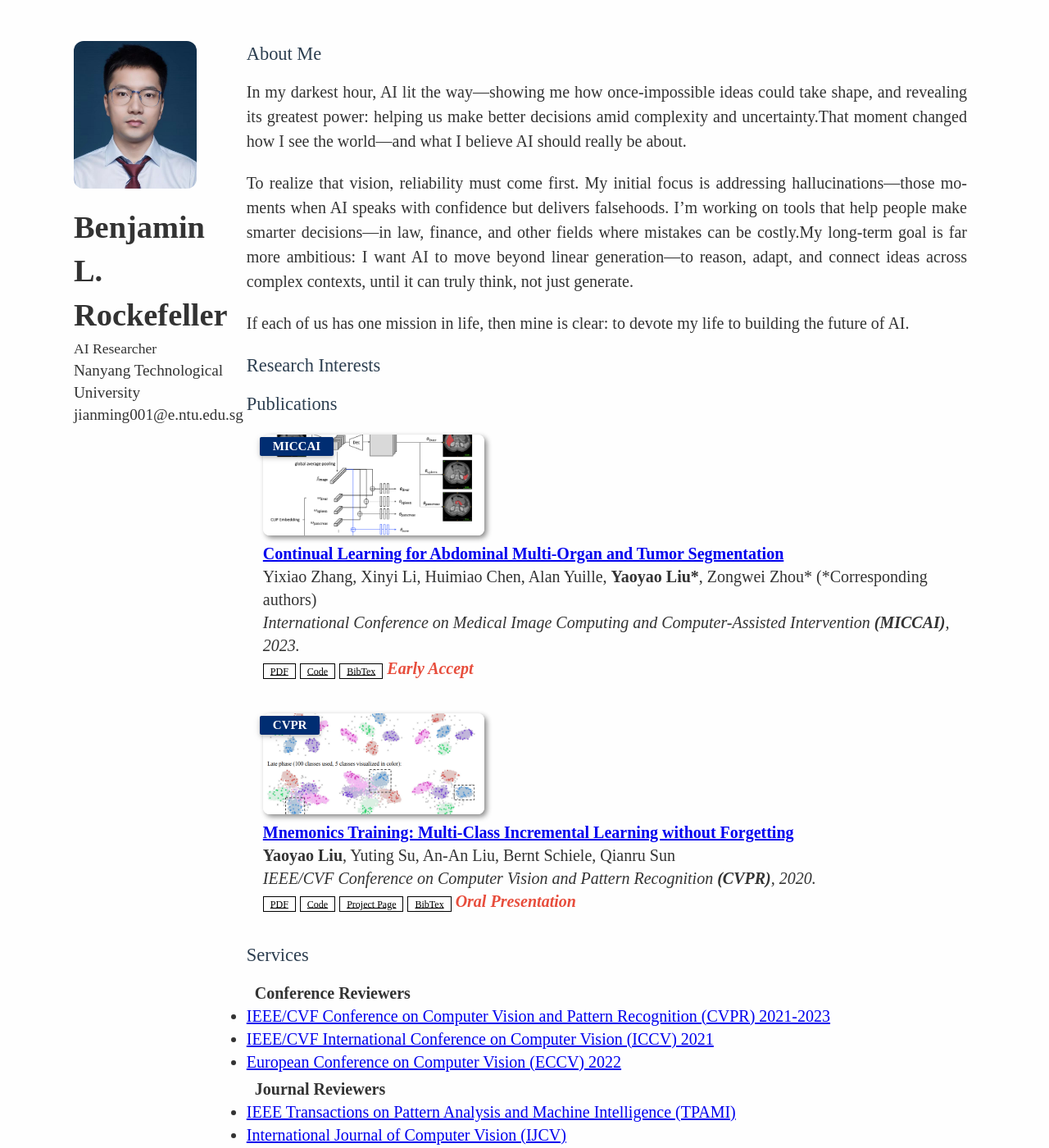
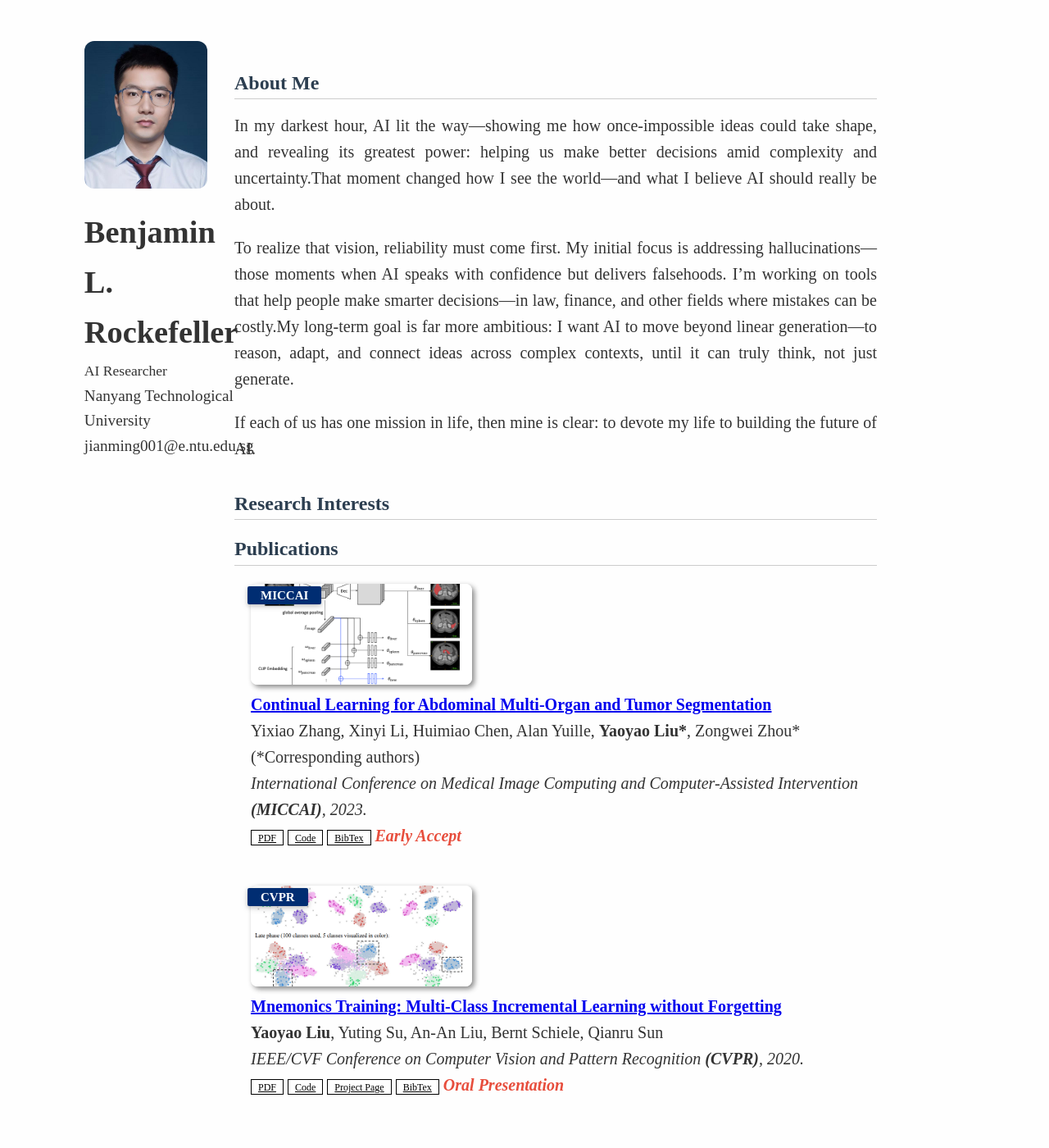
Before and after one commit to BenjaminRockefeller/benjaminrockefeller.github.io, a Jekyll site: the page built from index.md, in a window 1280 px wide and 1400 px high. Shown: the whole window at 82% size. Built offline with Jekyll 4.4.1, drawn with Linux system fonts in a browser that asks for light colours; a style sheet for code colours, icons or effects is not loaded; our own code applies the rules of GitHub Pages for plain Markdown files.

Commit message:
Update minimal-light.scss

```diff
--- a/_sass/minimal-light.scss
+++ b/_sass/minimal-light.scss
@@ -25,7 +25,7 @@
   font-family: "Times New Roman", Times, serif;
   font-weight: 400;
   font-size: 1.2rem;
-  line-height: 1.4;
+  line-height: 1.6;
   color: var(--text-color);
   background-color: var(--bg-color);
 }
@@ -41,16 +41,18 @@
 header {
   width: 220px;
   position: fixed;
+  padding-left: 0.8rem;
   padding-right: 1rem;
+  text-align: left;
 }
 
 section {
-  margin-left: 190px;        /* 原值240px，向左靠近头像 */
-  padding-left: 1.3rem;        /* 原值2rem，减少空隙 */
-  width: calc(100% - 200px); /* 与 margin 匹配 */
+  margin-left: 180px;
+  padding-left: 1rem;
+  width: calc(100% - 180px);
   font-size: 1.25rem;
+  max-width: 800px;
 }
-
 
 /* ===== 头像区域 ===== */
 .image.avatar img {
@@ -59,20 +61,24 @@
   object-fit: cover;
   border-radius: 12px;
   margin-bottom: 0.8rem;
+  margin-left: 0;  /* 靠左对齐 */
 }
 
 /* ===== 个人信息 ===== */
 .profile-info h1 {
-  font-size: 1.5rem;
+  font-size: 1.25rem;     /* 调小字体 */
   font-weight: 600;
   color: var(--primary-color);
-  margin-bottom: 0.5rem;
+  margin-bottom: 0.4rem;
+  line-height: 1.3;
+  text-align: left;
 }
 
 .profile-meta {
   font-size: 0.9rem;
   line-height: 1.5;
   color: var(--text-color);
+  text-align: left;
 }
 
 /* 职位单行显示解决方案 */
@@ -92,11 +98,10 @@
   pointer-events: none;
   display: block;
   margin: 0.15rem 0;
-  white-space: nowrap; /* 确保单行显示 */
+  white-space: nowrap;
   overflow: hidden;
   text-overflow: ellipsis;
 }
-
 
 .email {
   font-family: "Roboto Mono", monospace;
@@ -107,16 +112,16 @@
 
 /* ===== 内容区域 ===== */
 h2 {
-  font-size: 1.4rem;
-  font-weight: 500;
+  font-size: 1.5rem;
+  font-weight: 600;
   color: var(--primary-color);
-  margin: 0 0 1rem;
-  padding: 0;
+  margin: 2rem 0 1rem;
+  border-bottom: 1px solid #ccc;
 }
 
 p {
   margin-bottom: 1.3rem;
-  line-height: 1.5;        /* 已设置就保留 */
+  line-height: 1.6;
   text-align: justify;
   hyphens: auto;
 }
@@ -135,10 +140,9 @@
   header {
     position: static;
     width: 100%;
-    padding-right: 0;
+    padding: 0;
     margin-bottom: 1.5rem;
-    display: flex;
-    justify-content: center;
+    text-align: center;
   }
 
   .profile-header {
@@ -155,6 +159,7 @@
     margin-left: 0;
     width: 100%;
     padding-left: 0;
+    max-width: 100%;
   }
 
   .profile-meta .position-line {
```
